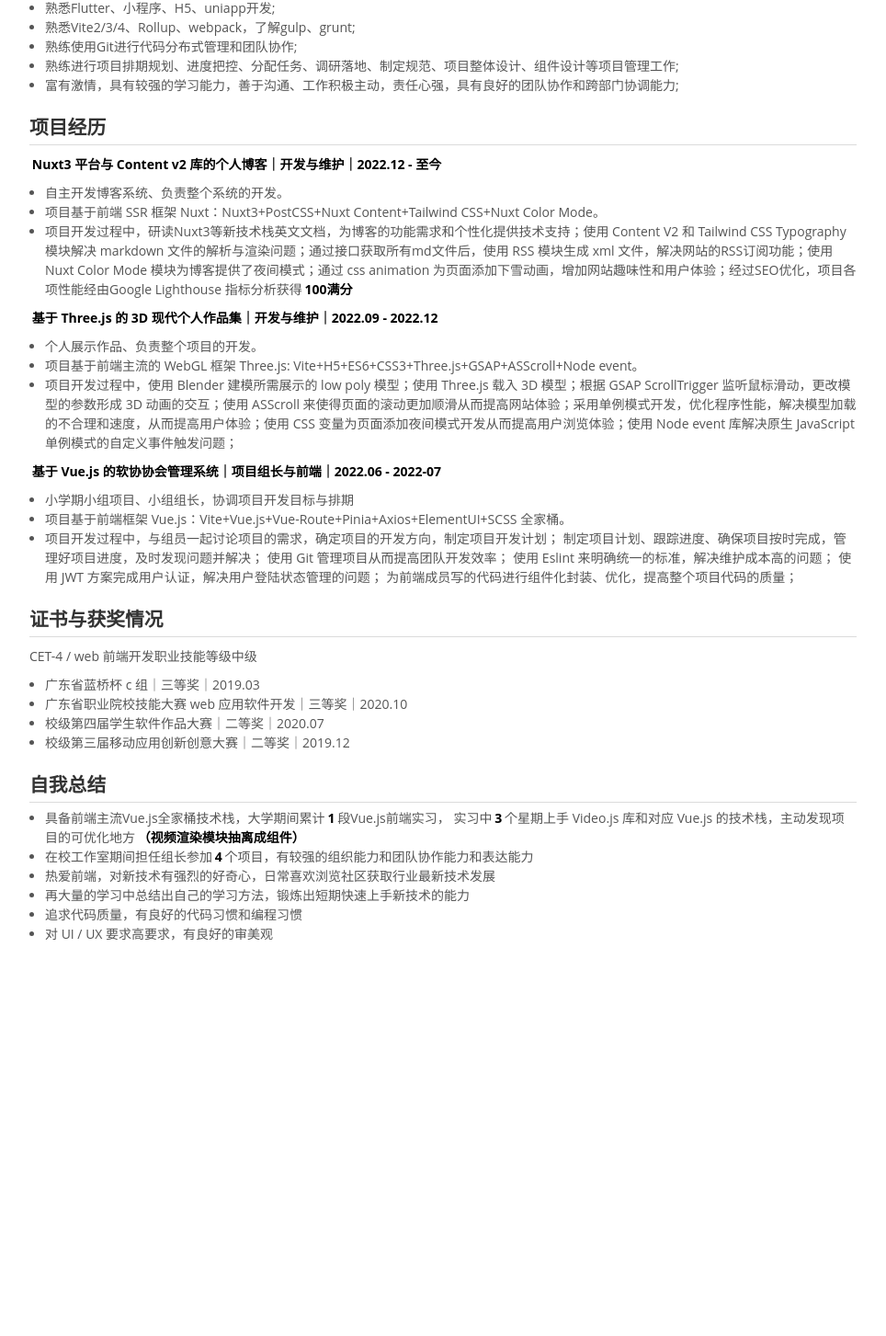
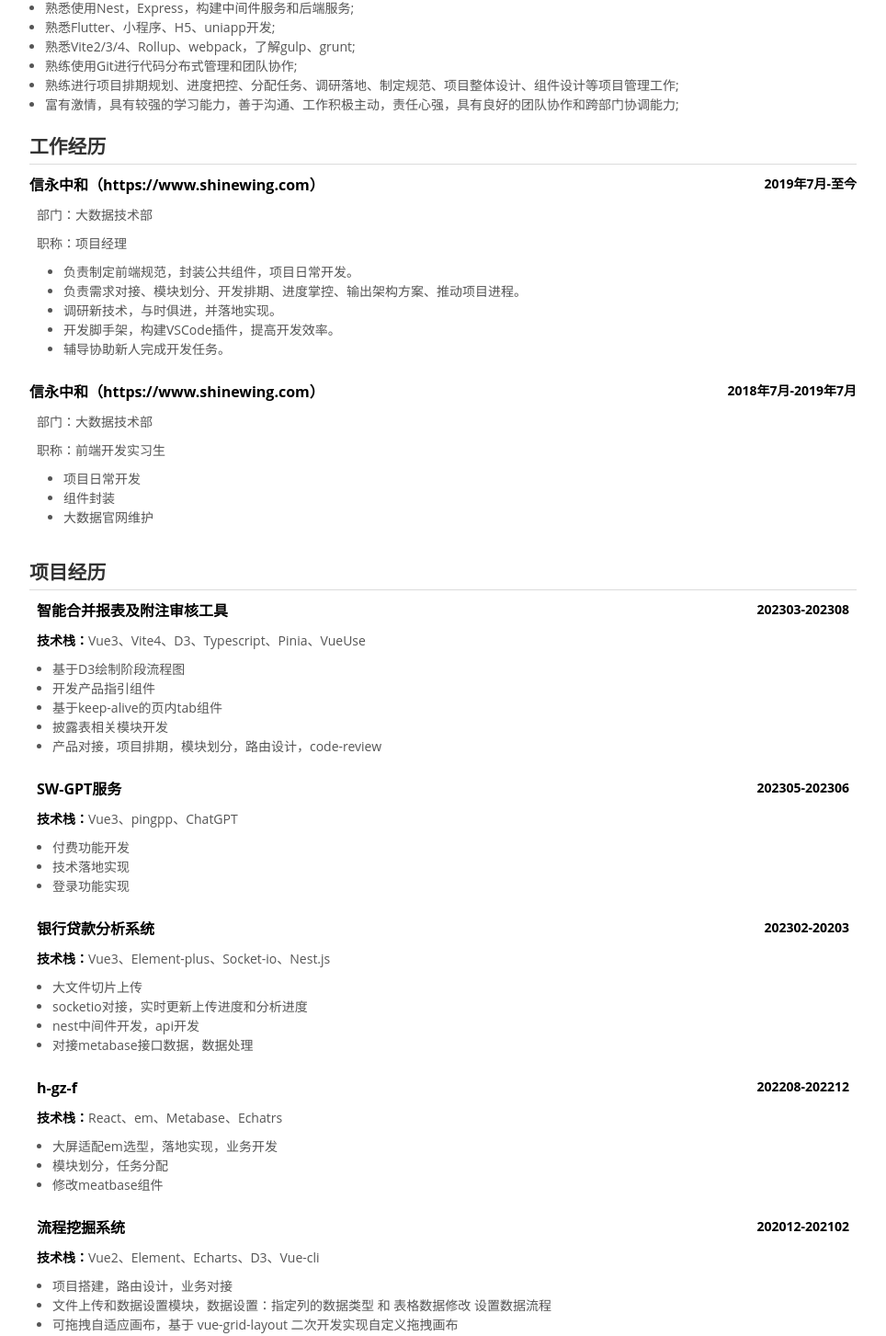
Before and after one commit to shaopeng007/resume, a Vue app: page / in a window 1280 px wide. Shown: the part 430-1883 px from the top of the page at 92% size, without its empty margins (158-1122 px from the left). Before the commit the page ends 1512 px from the top, so only its background shows below. Built offline with nearby package versions, Linux system fonts and the light colour scheme.

Commit message:
✨ (work resume): Version-1.0.0
resume ok

```diff
--- a/src/App.vue
+++ b/src/App.vue
@@ -2,7 +2,7 @@
 import UserInfo from './components/UserInfo.vue'
 import Skills from './components/Skills.vue'
 import SoftwareExperience from './components/SoftwareExperience.vue'
-import Honors from './components/Honors.vue'
+import WorkExperience from './components/WorkExperience.vue'
 import Summary from './components/Summary.vue'
 </script>
 
@@ -10,8 +10,8 @@ import Summary from './components/Summary.vue'
   <div>
     <UserInfo />
     <Skills />
+    <WorkExperience />
     <SoftwareExperience />
-    <Honors />
     <Summary />
   </div>
 </template>
--- a/src/components/Honors.vue
+++ b/src/components/Honors.vue
@@ -1,6 +1,6 @@
 <template>
   <section>
-    <h2>证书与获奖情况</h2>
+    <h2>教育经历</h2>
     <p>CET-4 / web 前端开发职业技能等级中级</p>
     <ul>
       <li>广东省蓝桥杯 c 组｜三等奖｜2019.03</li>
--- a/src/components/SoftwareExperience.vue
+++ b/src/components/SoftwareExperience.vue
@@ -1,40 +1,127 @@
 <template>
   <section>
     <h2>项目经历</h2>
-    <div class="title">
-      <p><strong>Nuxt3 平台与 Content v2 库的个人博客｜开发与维护｜2022.12 - 至今</strong></p>
+    <div
+      v-for="(projectItem, projectIndex) in projectList"
+      class="px-2 pb-1"
+    >
+      <p class="flex justify-between">
+        <strong class="text-base">{{ projectItem.projectName }}</strong>
+        <strong>{{ projectItem.cycle }}</strong>
+      </p>
+      <p>
+        <strong>技术栈：</strong>
+        <span>{{ projectItem.technologyStack.join('、') }}</span>
+      </p>
+      <ul>
+        <li v-for="dutyItem in projectItem.duty">
+          {{ dutyItem }}
+        </li>
+      </ul>
     </div>
-    <ul>
-      <li>自主开发博客系统、负责整个系统的开发。</li>
-      <li>项目基于前端 SSR 框架 Nuxt：Nuxt3+PostCSS+Nuxt Content+Tailwind CSS+Nuxt Color Mode。</li>
-      <li>项目开发过程中，研读Nuxt3等新技术栈英文文档，为博客的功能需求和个性化提供技术支持；使用 Content V2 和 Tailwind CSS Typography 模块解决 markdown
-        文件的解析与渲染问题；通过接口获取所有md文件后，使用 RSS 模块生成 xml 文件，解决网站的RSS订阅功能；使用 Nuxt Color
-        Mode 模块为博客提供了夜间模式；通过 css animation 为页面添加下雪动画，增加网站趣味性和用户体验；经过SEO优化，项⽬各项性能经由Google Lighthouse
-        指标分析获得<strong>100满分</strong></li>
-    </ul>
-    <p><strong>基于 Three.js 的 3D 现代个人作品集｜开发与维护｜2022.09 - 2022.12</strong></p>
-    <ul>
-      <li>个人展示作品、负责整个项目的开发。</li>
-      <li>项目基于前端主流的 WebGL 框架 Three.js: Vite+H5+ES6+CSS3+Three.js+GSAP+ASScroll+Node event。</li>
-      <li>项目开发过程中，使用 Blender 建模所需展示的 low poly 模型；使用 Three.js 载入 3D 模型；根据 GSAP ScrollTrigger 监听鼠标滑动，更改模型的参数形成 3D
-        动画的交互；使用 ASScroll 来使得页面的滚动更加顺滑从而提高网站体验；采用单例模式开发，优化程序性能，解决模型加载的不合理和速度，从而提高用户体验；使用 CSS
-        变量为页面添加夜间模式开发从而提高用户浏览体验；使用
-        Node
-        event 库解决原生
-        JavaScript
-        单例模式的自定义事件触发问题；</li>
-    </ul>
-    <p><strong>基于 Vue.js 的软协协会管理系统｜项目组长与前端｜2022.06 - 2022-07</strong></p>
-    <ul>
-      <li>小学期小组项目、小组组长，协调项目开发目标与排期</li>
-      <li>项目基于前端框架 Vue.js：Vite+Vue.js+Vue-Route+Pinia+Axios+ElementUI+SCSS 全家桶。</li>
-      <li>
-        项目开发过程中，与组员一起讨论项目的需求，确定项目的开发方向，制定项目开发计划；
-        制定项目计划、跟踪进度、确保项目按时完成，管理好项目进度，及时发现问题并解决；
-        使用 Git 管理项目从而提高团队开发效率；
-        使用 Eslint 来明确统一的标准，解决维护成本高的问题；
-        使用 JWT 方案完成用户认证，解决用户登陆状态管理的问题；
-        为前端成员写的代码进行组件化封装、优化，提高整个项目代码的质量；</li>
-    </ul>
   </section>
 </template>
+
+<script>
+import {
+  defineComponent,
+  getCurrentInstance,
+reactive
+} from 'vue'
+export default defineComponent({
+  name: 'SoftwareExperience'
+})
+</script>
+
+<script setup>
+const proxy = getCurrentInstance()?.proxy
+
+const projectList = reactive([
+  {
+    projectName: '智能合并报表及附注审核工具',
+    cycle: '202303-202308',
+    technologyStack: [
+      'Vue3',
+      'Vite4',
+      'D3',
+      'Typescript',
+      'Pinia',
+      'VueUse',
+    ],
+    projectBackground: '针对合并报表及附注的自动化处理校验，大幅降低项目组工时投入，提高数据质量，以效率工具为基础，将其产品化，功能覆盖合并报表及附注处理重要环节，并实现项目组协同工作',
+    duty: [
+      '基于D3绘制阶段流程图',
+      '开发产品指引组件',
+      '基于keep-alive的页内tab组件',
+      '披露表相关模块开发',
+      '产品对接，项目排期，模块划分，路由设计，code-review',
+    ]
+  },
+  {
+    projectName: 'SW-GPT服务 ',
+    cycle: '202305-202306',
+    technologyStack: [
+      'Vue3',
+      'pingpp',
+      'ChatGPT',
+    ],
+    projectBackground: '私有化-付费chatgpt，根据ChatGPT-API实现定制化内网ChatGPT服务',
+    duty: [
+      '付费功能开发',
+      '技术落地实现',
+      '登录功能实现',
+    ]
+  },
+  {
+    projectName: '银行贷款分析系统',
+    cycle: '202302-20203',
+    technologyStack: [
+      'Vue3',
+      'Element-plus',
+      'Socket-io',
+      'Nest.js',
+    ],
+    projectBackground: '对银行不同年度的各个属性进行数据上传和数据分析，使用metabase进行数据分析，',
+    duty: [
+      '大文件切片上传',
+      'socketio对接，实时更新上传进度和分析进度',
+      'nest中间件开发，api开发',
+      '对接metabase接口数据，数据处理',
+    ]
+  },
+  {
+    projectName: 'h-gz-f',
+    cycle: '202208-202212',
+    technologyStack: [
+      'React',
+      'em',
+      'Metabase',
+      'Echatrs',
+    ],
+    projectBackground: '说点啥',
+    duty: [
+      '大屏适配em选型，落地实现，业务开发',
+      '模块划分，任务分配',
+      '修改meatbase组件',
+    ]
+  },
+  {
+    projectName: '流程挖掘系统',
+    cycle: '202012-202102',
+    technologyStack: [
+      'Vue2',
+      'Element',
+      'Echarts',
+      'D3',
+      'Vue-cli',
+    ],
+    projectBackground: '是一套基于指定数据，分析数据的产品，根据用户上传的数据，分析数据展示数据流程和各个流程信息，并且可以指定不同数据的展示方式(各种图表展示)',
+    duty: [
+      '项目搭建，路由设计，业务对接',
+      '文件上传和数据设置模块，数据设置：指定列的数据类型 和 表格数据修改 设置数据流程',
+      '可拖拽自适应画布，基于 vue-grid-layout 二次开发实现自定义拖拽画布',
+      '图表配置展示，通过选择图表类型，配置图表属性和数据，数据筛选和排序',
+    ]
+  },
+])
+</script>
--- a/src/components/Summary.vue
+++ b/src/components/Summary.vue
@@ -2,9 +2,6 @@
   <section>
     <h2>自我总结</h2>
     <ul>
-      <li>具备前端主流Vue.js全家桶技术栈，大学期间累计<strong>1</strong>段Vue.js前端实习，
-        实习中<strong>3</strong>个星期上手 Video.js 库和对应 Vue.js 的技术栈，主动发现项目的可优化地方<strong>（视频渲染模块抽离成组件）</strong></li>
-      <li>在校工作室期间担任组长参加<strong>4</strong>个项目，有较强的组织能力和团队协作能力和表达能力</li>
       <li>热爱前端，对新技术有强烈的好奇心，日常喜欢浏览社区获取行业最新技术发展</li>
       <li>再大量的学习中总结出自己的学习方法，锻炼出短期快速上手新技术的能力</li>
       <li>追求代码质量，有良好的代码习惯和编程习惯</li>
--- a/src/components/UserInfo.vue
+++ b/src/components/UserInfo.vue
@@ -1,12 +1,12 @@
 <script setup>
-import avatar from '/avatar.png'
+import avatar from '/avatar.pic.jpg'
 </script>
 
 <template>
   <section>
     <div>
       <div>
-        <!-- <img class="float-none lg:float-right
+        <img class="float-none lg:float-right
         w-24 h-24
         sm:w-28 sm:h-28
         md:w-32 md:h-32
@@ -15,18 +15,19 @@ import avatar from '/avatar.png'
         m-auto mb-10
         lg:m-6 lg:mb-0
 
-        rounded-full " :src="avatar" alt="avatar" /> -->
+        rounded-full " :src="avatar" alt="avatar" />
       </div>
       <h3 class="text-center sm:text-left ">GGupzHH</h3>
       <ul>
-        <li>1996 / 男 / 呼和浩特</li>
-        <li>本科 / 内蒙古科技大学 / 软件工程</li>
+        <li>1996 / 男</li>
+        <li>本科 / 内蒙古科技大学 / 软件工程（2015-2019）</li>
         <li>技术博客：
           <a href="https://ggupzhh.github.io/blog" target="_blank">https://ggupzhh.github.io/blog</a>
         </li>
-        <li>期望职位：web前端开发工程师</li>
-        <li>手机：131-xxxx-xxxx（微信同号）</li>
-        <li>邮箱：xxxx@gmail.com</li>
+        <li>期望职位：web前端开发工程师 / 技术经理</li>
+        <li>手机：158xxxxxxxx</li>
+        <li>微信：xxxxxxx</li>
+        <li>邮箱：xxxxxxxx@gmail.com</li>
       </ul>
     </div>
 
--- /dev/null
+++ b/src/components/WorkExperience.vue
@@ -0,0 +1,71 @@
+<template>
+  <section>
+    <h2>工作经历</h2>
+    <div
+      v-for="(companyItem, companyIndex) in companyList"
+      class="pb-1"
+    >
+    <p class="flex justify-between">
+      <strong class="text-base">{{ companyItem.companyName }}</strong>
+      <strong>{{ companyItem.cycle }}</strong>
+    </p>
+    <div class="px-2">
+      <p>
+        <span class="font-medium">部门：</span>
+        <span>{{ companyItem.branch }}</span>
+      </p>
+      <p>
+        <span class="font-medium">职称：</span>
+        <span>{{ companyItem.title }}</span>
+      </p>
+      <ul class="mx-3">
+        <li v-for="routineWorkItem in companyItem.routineWork">
+          {{ routineWorkItem }}
+        </li>
+      </ul>
+    </div>
+    </div>
+  </section>
+</template>
+
+<script>
+import {
+  defineComponent,
+  getCurrentInstance,
+reactive
+} from 'vue'
+export default defineComponent({
+  name: 'WorkExperience'
+})
+</script>
+
+<script setup>
+const proxy = getCurrentInstance()?.proxy
+
+const companyList = reactive([
+  {
+    companyName: '信永中和（https://www.shinewing.com）',
+    cycle: '2019年7月-至今',
+    branch: '大数据技术部',
+    title: '项目经理',
+    routineWork: [
+      '负责制定前端规范，封装公共组件，项目日常开发。',
+      '负责需求对接、模块划分、开发排期、进度掌控、输出架构方案、推动项目进程。',
+      '调研新技术，与时俱进，并落地实现。',
+      '开发脚手架，构建VSCode插件，提高开发效率。',
+      '辅导协助新人完成开发任务。',
+    ],
+  },
+  {
+    companyName: '信永中和（https://www.shinewing.com）',
+    cycle: '2018年7月-2019年7月',
+    branch: '大数据技术部',
+    title: '前端开发实习生',
+    routineWork: [
+      '项目日常开发',
+      '组件封装',
+      '大数据官网维护',
+    ],
+  },
+])
+</script>
--- a/src/style.postcss
+++ b/src/style.postcss
@@ -30,7 +30,6 @@ dfn {
 strong {
   font-weight: bold;
   color: #000;
-  margin: 0 .2em;
 }
 
 p {
```
Also changed, not shown: public/avatar.pic.jpg (added), public/avatar.png (deleted).
